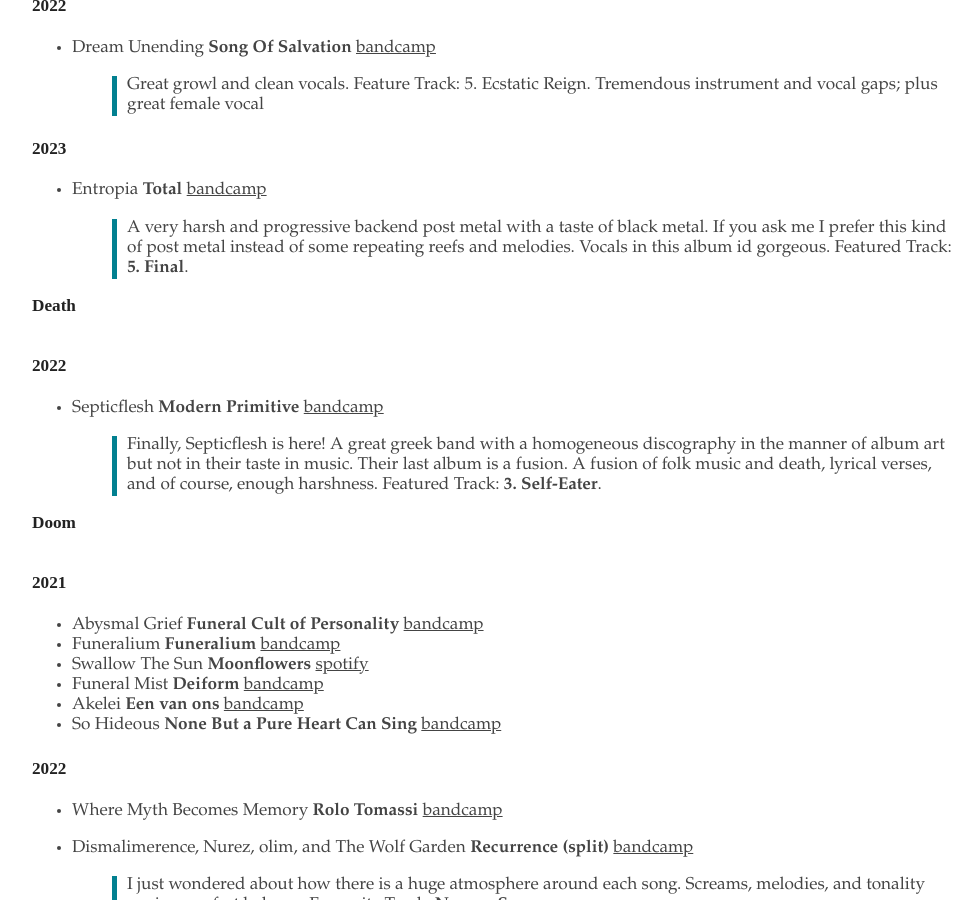
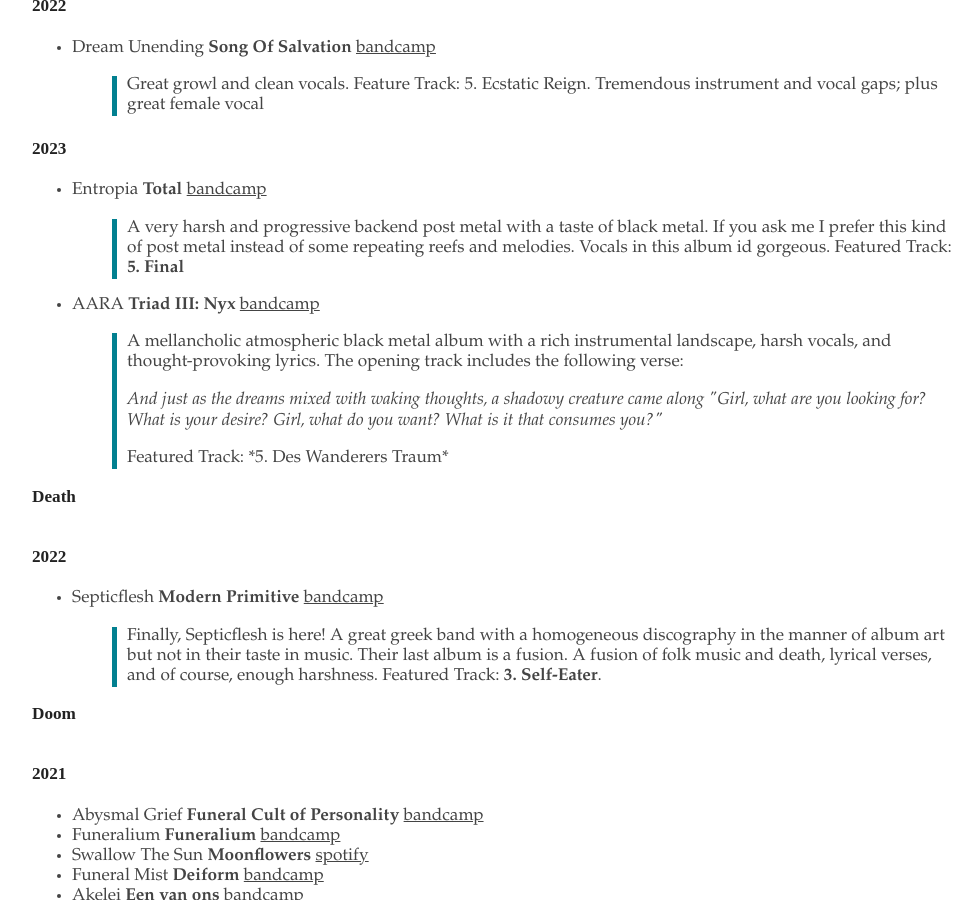
Before and after one commit to shosseinib/shosseinib.github.io, a Jekyll site: the page music.html, which Jekyll copies as it is, in a window 1280 px wide and 900 px high, scrolled down 4093 px. Shown: the whole window, without its empty margins (128-1105 px from the left). Built offline with Jekyll 4.4.1, drawn with Linux system fonts in a browser that asks for light colours; some of the changed text lies outside the part shown.

Commit message:
AARA - Triade III : Nyx (2023)

```diff
--- a/music.html
+++ b/music.html
@@ -3,7 +3,7 @@
 "http://www.w3.org/TR/xhtml1/DTD/xhtml1-strict.dtd">
 <html xmlns="http://www.w3.org/1999/xhtml" lang="en" xml:lang="en">
 <head>
-<!-- 2023-12-17 Sun 19:35 -->
+<!-- 2023-12-17 Sun 20:19 -->
 <meta http-equiv="Content-Type" content="text/html;charset=utf-8" />
 <meta name="viewport" content="width=device-width, initial-scale=1" />
 <title>Music Journal</title>
@@ -204,59 +204,59 @@
 <h2>Table of Contents</h2>
 <div id="text-table-of-contents" role="doc-toc">
 <ul>
-<li><a href="#orgf75eaaf"><b>Code of Conduct</b></a></li>
-<li><a href="#org400206c"><b>Electronic</b></a>
+<li><a href="#orgcdb1c89"><b>Code of Conduct</b></a></li>
+<li><a href="#org351ccc6"><b>Electronic</b></a>
 <ul>
-<li><a href="#org49e2e46">2021</a></li>
-<li><a href="#orgb280e0e">2022</a></li>
+<li><a href="#org4788f06">2021</a></li>
+<li><a href="#org42520d3">2022</a></li>
 </ul>
 </li>
-<li><a href="#org4332787"><b>Experimental &amp; Improvisation</b></a>
+<li><a href="#org89f2c64"><b>Experimental &amp; Improvisation</b></a>
 <ul>
-<li><a href="#org4d9d8ac">2019</a></li>
-<li><a href="#orga2e0402">2020</a></li>
-<li><a href="#orgd52dce1">2021</a></li>
-<li><a href="#orgce43805">2022</a></li>
+<li><a href="#org061f7f5">2019</a></li>
+<li><a href="#org8dafa71">2020</a></li>
+<li><a href="#org206cd08">2021</a></li>
+<li><a href="#orgce98e20">2022</a></li>
 </ul>
 </li>
-<li><a href="#orgf3ea414"><b>Jazz</b></a>
+<li><a href="#org956d2f7"><b>Jazz</b></a>
 <ul>
-<li><a href="#org8a869a1">2019</a></li>
-<li><a href="#orgd1e4595">2021</a></li>
-<li><a href="#org37d784c">2022</a></li>
+<li><a href="#org1406d63">2019</a></li>
+<li><a href="#org3d911b3">2021</a></li>
+<li><a href="#org028a5b6">2022</a></li>
 </ul>
 </li>
-<li><a href="#orgd8b1dfd"><b>*Metal</b></a>
+<li><a href="#orgf31aed8"><b>*Metal</b></a>
 <ul>
-<li><a href="#orgafc741e">Black</a>
+<li><a href="#orge3ea7be">Black</a>
 <ul>
-<li><a href="#org909bf42">2022</a></li>
-<li><a href="#orgbb3337f">2023</a></li>
+<li><a href="#org1589414">2022</a></li>
+<li><a href="#orgbe6ccee">2023</a></li>
 </ul>
 </li>
-<li><a href="#org1b2ec1f">Death</a>
+<li><a href="#orga369290">Death</a>
 <ul>
-<li><a href="#orgba3ef53">2022</a></li>
+<li><a href="#org6974264">2022</a></li>
 </ul>
 </li>
-<li><a href="#org543ed0a">Doom</a>
+<li><a href="#org0312cdf">Doom</a>
 <ul>
-<li><a href="#orgc507166">2021</a></li>
-<li><a href="#org9929cf8">2022</a></li>
+<li><a href="#orge218eb2">2021</a></li>
+<li><a href="#org821eed4">2022</a></li>
 </ul>
 </li>
-<li><a href="#orgddb4500">Progressive</a></li>
+<li><a href="#orgfd97bef">Progressive</a></li>
 </ul>
 </li>
-<li><a href="#org0cb80f3"><b>Noise</b></a>
+<li><a href="#org21944c8"><b>Noise</b></a>
 <ul>
-<li><a href="#org36cdb1a">2022</a></li>
+<li><a href="#org6552303">2022</a></li>
 </ul>
 </li>
-<li><a href="#orgcdd5b82"><b>Post-everything</b></a>
+<li><a href="#org4db551e"><b>Post-everything</b></a>
 <ul>
-<li><a href="#org3432256">2021</a></li>
-<li><a href="#org5f44d9f">2022</a></li>
+<li><a href="#org912c83f">2021</a></li>
+<li><a href="#orga11b0ff">2022</a></li>
 </ul>
 </li>
 </ul>
@@ -264,30 +264,30 @@
 </div>
 
 
-<div id="outline-container-orgf75eaaf" class="outline-2">
-<h2 id="orgf75eaaf"><b>Code of Conduct</b></h2>
-<div class="outline-text-2" id="text-orgf75eaaf">
+<div id="outline-container-orgcdb1c89" class="outline-2">
+<h2 id="orgcdb1c89"><b>Code of Conduct</b></h2>
+<div class="outline-text-2" id="text-orgcdb1c89">
 <p>
 In this list, I am gathering albums that I hold in high regard (according to my own personal taste) in genres including Jazz, Post-Everything, Noise, *Metal, Electronic, and Experimental &amp; Improvisation. I have organized them chronologically but there is not necessarily any particular order, and I may choose to sort them alphabetically by artist name at a later time.
 </p>
 </div>
 </div>
-<div id="outline-container-org400206c" class="outline-2">
-<h2 id="org400206c"><b>Electronic</b></h2>
-<div class="outline-text-2" id="text-org400206c">
+<div id="outline-container-org351ccc6" class="outline-2">
+<h2 id="org351ccc6"><b>Electronic</b></h2>
+<div class="outline-text-2" id="text-org351ccc6">
 </div>
-<div id="outline-container-org49e2e46" class="outline-3">
-<h3 id="org49e2e46">2021</h3>
-<div class="outline-text-3" id="text-org49e2e46">
+<div id="outline-container-org4788f06" class="outline-3">
+<h3 id="org4788f06">2021</h3>
+<div class="outline-text-3" id="text-org4788f06">
 <ul class="org-ul">
 <li>Doyeq <b>Never Back</b> <a href="https://fuselab.bandcamp.com/album/never-back">bandcamp</a></li>
 <li>HEXSYSTEM <b>Interface OST Vol. II</b> <a href="https://hexsystem.bandcamp.com/album/interface-ost-vol-ii?from=fandiscflw">bandcamp</a></li>
 </ul>
 </div>
 </div>
-<div id="outline-container-orgb280e0e" class="outline-3">
-<h3 id="orgb280e0e">2022</h3>
-<div class="outline-text-3" id="text-orgb280e0e">
+<div id="outline-container-org42520d3" class="outline-3">
+<h3 id="org42520d3">2022</h3>
+<div class="outline-text-3" id="text-org42520d3">
 <ul class="org-ul">
 <li>HEXSYSTEM <b>No Confluence</b> <a href="https://hexsystem.bandcamp.com/album/no-confluence?from=fanpub_fnb">bandcamp</a></li>
 <li><p>
@@ -302,29 +302,29 @@
 </div>
 </div>
 </div>
-<div id="outline-container-org4332787" class="outline-2">
-<h2 id="org4332787"><b>Experimental &amp; Improvisation</b></h2>
-<div class="outline-text-2" id="text-org4332787">
+<div id="outline-container-org89f2c64" class="outline-2">
+<h2 id="org89f2c64"><b>Experimental &amp; Improvisation</b></h2>
+<div class="outline-text-2" id="text-org89f2c64">
 </div>
-<div id="outline-container-org4d9d8ac" class="outline-3">
-<h3 id="org4d9d8ac">2019</h3>
-<div class="outline-text-3" id="text-org4d9d8ac">
+<div id="outline-container-org061f7f5" class="outline-3">
+<h3 id="org061f7f5">2019</h3>
+<div class="outline-text-3" id="text-org061f7f5">
 <ul class="org-ul">
 <li>Sam Andreae/David Birchall/Toshimaru Nakamura/Otto Willberg <b>UK ツアー 2019</b> <a href="https://scatterarchive.bandcamp.com/album/uk-2019?from=fandiscflw">bandcamp</a></li>
 </ul>
 </div>
 </div>
-<div id="outline-container-orga2e0402" class="outline-3">
-<h3 id="orga2e0402">2020</h3>
-<div class="outline-text-3" id="text-orga2e0402">
+<div id="outline-container-org8dafa71" class="outline-3">
+<h3 id="org8dafa71">2020</h3>
+<div class="outline-text-3" id="text-org8dafa71">
 <ul class="org-ul">
 <li>Jean-Luc Guionnet, Annette Krebs <b>pointe sèche</b> <a href="https://annettekrebs.bandcamp.com/album/pointe-s-che">bandcamp</a></li>
 </ul>
 </div>
 </div>
-<div id="outline-container-orgd52dce1" class="outline-3">
-<h3 id="orgd52dce1">2021</h3>
-<div class="outline-text-3" id="text-orgd52dce1">
+<div id="outline-container-org206cd08" class="outline-3">
+<h3 id="org206cd08">2021</h3>
+<div class="outline-text-3" id="text-org206cd08">
 <ul class="org-ul">
 <li>Guilherme Rodrigues &amp; Carlos Santos <b>Uncommon Symmetries</b> <a href="https://guilhermerodrigues.bandcamp.com/album/uncommon-symmetries">bandcamp</a></li>
 <li>I/O - Carlos Santos and Ulrich Mitzlaff <b>Studies on Colour Field Modulation</b> <a href="https://carlossantos.bandcamp.com/album/studies-on-colour-field-modulation">bandcamp</a></li>
@@ -333,9 +333,9 @@
 </ul>
 </div>
 </div>
-<div id="outline-container-orgce43805" class="outline-3">
-<h3 id="orgce43805">2022</h3>
-<div class="outline-text-3" id="text-orgce43805">
+<div id="outline-container-orgce98e20" class="outline-3">
+<h3 id="orgce98e20">2022</h3>
+<div class="outline-text-3" id="text-orgce98e20">
 <ul class="org-ul">
 <li>Mark Wagner <b>S☉N RISE / S☉N OF THE SUN</b> <a href="https://zamzamrec.bandcamp.com/album/s-n-rise-s-n-of-the-sun">bandcamp</a></li>
 <li><p>
@@ -358,21 +358,21 @@
 </div>
 </div>
 </div>
-<div id="outline-container-orgf3ea414" class="outline-2">
-<h2 id="orgf3ea414"><b>Jazz</b></h2>
-<div class="outline-text-2" id="text-orgf3ea414">
+<div id="outline-container-org956d2f7" class="outline-2">
+<h2 id="org956d2f7"><b>Jazz</b></h2>
+<div class="outline-text-2" id="text-org956d2f7">
 </div>
-<div id="outline-container-org8a869a1" class="outline-3">
-<h3 id="org8a869a1">2019</h3>
-<div class="outline-text-3" id="text-org8a869a1">
+<div id="outline-container-org1406d63" class="outline-3">
+<h3 id="org1406d63">2019</h3>
+<div class="outline-text-3" id="text-org1406d63">
 <ul class="org-ul">
 <li>Enrico Rava &amp; Joe Lovano <b>Roma (Live)</b> <a href="https://open.spotify.com/album/7oJD5GX7laQuDzSz10eKS2">spotify</a></li>
 </ul>
 </div>
 </div>
-<div id="outline-container-orgd1e4595" class="outline-3">
-<h3 id="orgd1e4595">2021</h3>
-<div class="outline-text-3" id="text-orgd1e4595">
+<div id="outline-container-org3d911b3" class="outline-3">
+<h3 id="org3d911b3">2021</h3>
+<div class="outline-text-3" id="text-org3d911b3">
 <ul class="org-ul">
 <li>Mira Martin-Gray, Bryan Qu, Karen Ng, Nick Dunston <b>Trumpet &amp; Drums REMIX Festival</b> <a href="https://linaallemano.bandcamp.com/album/trumpet-drums-remix-festival">bandcamp</a></li>
 <li>Milton Man Gogh <b>The Great Reset</b> <a href="https://miltonmangogh.bandcamp.com/album/the-great-reset-2?from=fandiscflw">bandcamp</a></li>
@@ -437,9 +437,9 @@
 </ul>
 </div>
 </div>
-<div id="outline-container-org37d784c" class="outline-3">
-<h3 id="org37d784c">2022</h3>
-<div class="outline-text-3" id="text-org37d784c">
+<div id="outline-container-org028a5b6" class="outline-3">
+<h3 id="org028a5b6">2022</h3>
+<div class="outline-text-3" id="text-org028a5b6">
 <ul class="org-ul">
 <li>Joel Lyssarides <b>Stay Now</b> <a href="https://joellyssarides.bandcamp.com/releases">bandcamp</a></li>
 <li><p>
@@ -496,17 +496,17 @@
 </div>
 </div>
 </div>
-<div id="outline-container-orgd8b1dfd" class="outline-2">
-<h2 id="orgd8b1dfd"><b>*Metal</b></h2>
-<div class="outline-text-2" id="text-orgd8b1dfd">
+<div id="outline-container-orgf31aed8" class="outline-2">
+<h2 id="orgf31aed8"><b>*Metal</b></h2>
+<div class="outline-text-2" id="text-orgf31aed8">
 </div>
-<div id="outline-container-orgafc741e" class="outline-3">
-<h3 id="orgafc741e">Black</h3>
-<div class="outline-text-3" id="text-orgafc741e">
+<div id="outline-container-orge3ea7be" class="outline-3">
+<h3 id="orge3ea7be">Black</h3>
+<div class="outline-text-3" id="text-orge3ea7be">
 </div>
-<div id="outline-container-org909bf42" class="outline-4">
-<h4 id="org909bf42">2022</h4>
-<div class="outline-text-4" id="text-org909bf42">
+<div id="outline-container-org1589414" class="outline-4">
+<h4 id="org1589414">2022</h4>
+<div class="outline-text-4" id="text-org1589414">
 <ul class="org-ul">
 <li><p>
 Dream Unending <b>Song Of Salvation</b> <a href="https://listen.20buckspin.com/album/song-of-salvation">bandcamp</a>
@@ -519,29 +519,47 @@
 </ul>
 </div>
 </div>
-<div id="outline-container-orgbb3337f" class="outline-4">
-<h4 id="orgbb3337f">2023</h4>
-<div class="outline-text-4" id="text-orgbb3337f">
+<div id="outline-container-orgbe6ccee" class="outline-4">
+<h4 id="orgbe6ccee">2023</h4>
+<div class="outline-text-4" id="text-orgbe6ccee">
 <ul class="org-ul">
 <li><p>
 Entropia <b>Total</b> <a href="https://agoniarecords.bandcamp.com/album/total?from=embed">bandcamp</a>
 </p>
 <blockquote>
 <p>
-A very harsh and progressive backend post metal with a taste of <code>black metal</code>. If you ask me I prefer this kind of post metal instead of some repeating reefs and melodies. Vocals in this album id gorgeous. Featured Track: <b><code>5. Final</code></b>.
+A very harsh and progressive backend post metal with a taste of <code>black metal</code>. If you ask me I prefer this kind of post metal instead of some repeating reefs and melodies. Vocals in this album id gorgeous. Featured Track: <b><code>5. Final</code></b>
+</p>
+</blockquote></li>
+<li><p>
+AARA <b>Triad III: Nyx</b> <a href="https://aara.bandcamp.com/album/triade-iii-nyx">bandcamp</a>
+</p>
+<blockquote>
+<p>
+A mellancholic atmospheric black metal album with a rich instrumental landscape, harsh vocals, and thought-provoking lyrics. The opening track includes the following verse:
+</p>
+
+<p>
+<i>And just as the dreams mixed with waking thoughts, a shadowy creature came along</i>
+<i>"Girl, what are you looking for? What is your desire?</i>
+<i>Girl, what do you want? What is it that consumes you?"</i>
+</p>
+
+<p>
+Featured Track: <code>*5. Des Wanderers Traum*</code>
 </p>
 </blockquote></li>
 </ul>
 </div>
 </div>
 </div>
-<div id="outline-container-org1b2ec1f" class="outline-3">
-<h3 id="org1b2ec1f">Death</h3>
-<div class="outline-text-3" id="text-org1b2ec1f">
+<div id="outline-container-orga369290" class="outline-3">
+<h3 id="orga369290">Death</h3>
+<div class="outline-text-3" id="text-orga369290">
 </div>
-<div id="outline-container-orgba3ef53" class="outline-4">
-<h4 id="orgba3ef53">2022</h4>
-<div class="outline-text-4" id="text-orgba3ef53">
+<div id="outline-container-org6974264" class="outline-4">
+<h4 id="org6974264">2022</h4>
+<div class="outline-text-4" id="text-org6974264">
 <ul class="org-ul">
 <li><p>
 Septicflesh <b>Modern Primitive</b> <a href="https://septicflesh.bandcamp.com/album/modern-primitive?from=fanpub_nfnb_pr">bandcamp</a>
@@ -555,13 +573,13 @@
 </div>
 </div>
 </div>
-<div id="outline-container-org543ed0a" class="outline-3">
-<h3 id="org543ed0a">Doom</h3>
-<div class="outline-text-3" id="text-org543ed0a">
+<div id="outline-container-org0312cdf" class="outline-3">
+<h3 id="org0312cdf">Doom</h3>
+<div class="outline-text-3" id="text-org0312cdf">
 </div>
-<div id="outline-container-orgc507166" class="outline-4">
-<h4 id="orgc507166">2021</h4>
-<div class="outline-text-4" id="text-orgc507166">
+<div id="outline-container-orge218eb2" class="outline-4">
+<h4 id="orge218eb2">2021</h4>
+<div class="outline-text-4" id="text-orge218eb2">
 <ul class="org-ul">
 <li>Abysmal Grief <b>Funeral Cult of Personality</b> <a href="https://sunandmoonrecords.bandcamp.com/album/funeral-cult-of-personality">bandcamp</a></li>
 <li>Funeralium <b>Funeralium</b> <a href="https://funeralium.bandcamp.com/album/funeralium?from=fannewrel">bandcamp</a></li>
@@ -572,9 +590,9 @@
 </ul>
 </div>
 </div>
-<div id="outline-container-org9929cf8" class="outline-4">
-<h4 id="org9929cf8">2022</h4>
-<div class="outline-text-4" id="text-org9929cf8">
+<div id="outline-container-org821eed4" class="outline-4">
+<h4 id="org821eed4">2022</h4>
+<div class="outline-text-4" id="text-org821eed4">
 <ul class="org-ul">
 <li>Where Myth Becomes Memory <b>Rolo Tomassi</b> <a href="https://rolotomassi.bandcamp.com/album/where-myth-becomes-memory?from=fanpub_fnb_pr">bandcamp</a></li>
 <li><p>
@@ -645,9 +663,9 @@
 </div>
 </div>
 </div>
-<div id="outline-container-orgddb4500" class="outline-3">
-<h3 id="orgddb4500">Progressive</h3>
-<div class="outline-text-3" id="text-orgddb4500">
+<div id="outline-container-orgfd97bef" class="outline-3">
+<h3 id="orgfd97bef">Progressive</h3>
+<div class="outline-text-3" id="text-orgfd97bef">
 <ul class="org-ul">
 <li><p>
 Venus Principle <b>Stand In Your Light</b> <a href="https://venusprinciple.bandcamp.com/album/stand-in-your-light-deluxe-edition?from=fanpub_nfnb_pr">bandcamp</a>
@@ -669,13 +687,13 @@
 </div>
 </div>
 </div>
-<div id="outline-container-org0cb80f3" class="outline-2">
-<h2 id="org0cb80f3"><b>Noise</b></h2>
-<div class="outline-text-2" id="text-org0cb80f3">
+<div id="outline-container-org21944c8" class="outline-2">
+<h2 id="org21944c8"><b>Noise</b></h2>
+<div class="outline-text-2" id="text-org21944c8">
 </div>
-<div id="outline-container-org36cdb1a" class="outline-3">
-<h3 id="org36cdb1a">2022</h3>
-<div class="outline-text-3" id="text-org36cdb1a">
+<div id="outline-container-org6552303" class="outline-3">
+<h3 id="org6552303">2022</h3>
+<div class="outline-text-3" id="text-org6552303">
 <ul class="org-ul">
 <li><p>
 Portal to the God Damn Blood Dimension <b>Rotten Fruit; Regular Orchard</b> <a href="https://portaltothegoddamnblooddimension.bandcamp.com/album/rotten-fruit-regular-orchard?from=fandiscflw">bandcamp</a>
@@ -705,13 +723,13 @@
 </div>
 </div>
 </div>
-<div id="outline-container-orgcdd5b82" class="outline-2">
-<h2 id="orgcdd5b82"><b>Post-everything</b></h2>
-<div class="outline-text-2" id="text-orgcdd5b82">
+<div id="outline-container-org4db551e" class="outline-2">
+<h2 id="org4db551e"><b>Post-everything</b></h2>
+<div class="outline-text-2" id="text-org4db551e">
 </div>
-<div id="outline-container-org3432256" class="outline-3">
-<h3 id="org3432256">2021</h3>
-<div class="outline-text-3" id="text-org3432256">
+<div id="outline-container-org912c83f" class="outline-3">
+<h3 id="org912c83f">2021</h3>
+<div class="outline-text-3" id="text-org912c83f">
 <ul class="org-ul">
 <li>Hope Drone <b>Husk</b> <a href="https://hopedrone.bandcamp.com/album/husk">bandcamp</a></li>
 <li>Der Weg Einer Freihei <b>Noktvrn</b> <a href="https://derwegeinerfreiheitsom.bandcamp.com/album/noktvrn?from=fanpub_nfnb_pr">bandcamp</a></li>
@@ -739,9 +757,9 @@
 </ul>
 </div>
 </div>
-<div id="outline-container-org5f44d9f" class="outline-3">
-<h3 id="org5f44d9f">2022</h3>
-<div class="outline-text-3" id="text-org5f44d9f">
+<div id="outline-container-orga11b0ff" class="outline-3">
+<h3 id="orga11b0ff">2022</h3>
+<div class="outline-text-3" id="text-orga11b0ff">
 <ul class="org-ul">
 <li><p>
 Caroline <b>Caroline</b> <a href="https://open.spotify.com/album/4X12VfRomM649eKXd1qKMf">spotify</a>
@@ -774,7 +792,7 @@
 </div>
 <div id="postamble" class="status">
 <p class="author">Author: <a href="https://shosseinib.github.io">shosseinib</a>, a noise enthusiast</p>
-<p class="date">Created: 2023-12-17 Sun 19:35</p>
+<p class="date">Created: 2023-12-17 Sun 20:19</p>
 <p class="validation"><a href="https://validator.w3.org/check?uri=referer">Validate</a></p>
 </div>
 </body>
```
Also changed, not shown: music.org (+11 -1 lines).
